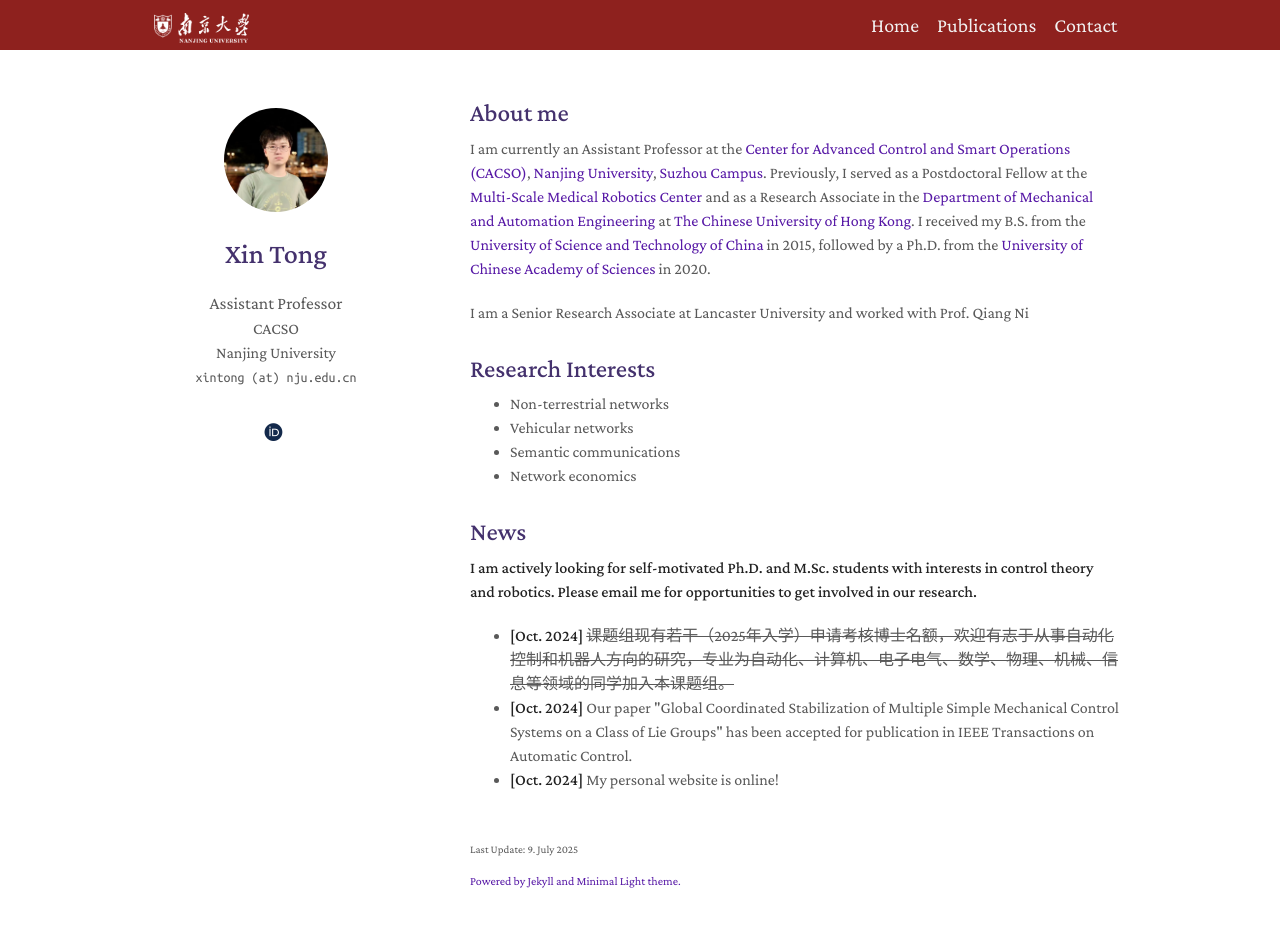
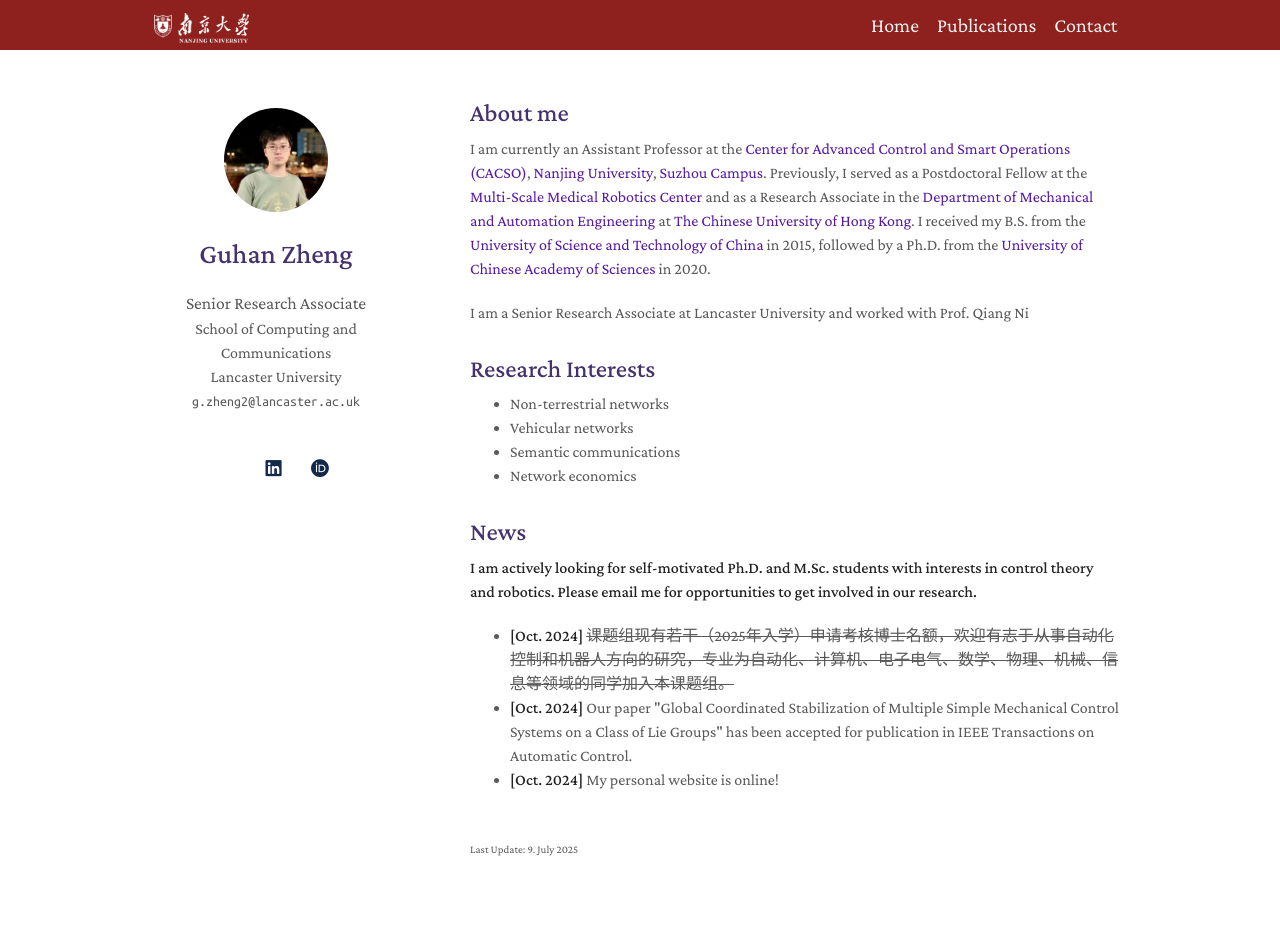
Before and after one commit to Guhan328/Guhan328.github.io, a Jekyll site: the page built from index.md, in a window 1280 px wide and 963 px high. Shown: the top 927 px of the window. Built offline with Jekyll 4.4.1, drawn with Linux system fonts in a browser that asks for light colours; a style sheet for code colours, icons or effects is not loaded.

Commit message:
Update _config.yml

```diff
--- a/_config.yml
+++ b/_config.yml
@@ -1,17 +1,17 @@
 # Basic Information
-title: Xin Tong
-position: Assistant Professor
-department: CACSO
-department_link: https://cacso.nju.edu.cn/main.psp
-affiliation: Nanjing University
-affiliation_link: https://www.nju.edu.cn
+title:  Guhan Zheng
+position: Senior Research Associate
+department: School of Computing and Communications
+department_link: https://www.lancaster.ac.uk/scc/
+affiliation: Lancaster University
+affiliation_link: https://www.lancaster.ac.uk/
 affiliation_logo: ./assets/img/nju_logo.png
-email: xintong (at) nju.edu.cn
+email: g.zheng2@lancaster.ac.uk
 
 # Search Engine Optimization (SEO)
-keywords: xin tong, tong xin, xintong, tongxin
-canonical: https://cacso.nju.edu.cn/main.psp
-description: Xin Tong is an assistant professor at Nanjing University.
+#keywords: xin tong, tong xin, xintong, tongxin
+#canonical: https://cacso.nju.edu.cn/main.psp
+#description: Xin Tong is an assistant professor at Nanjing University.
 
 # The option is used to enable the Johns Hopkins template.
 enable_hopkins_logo: false
@@ -21,25 +21,15 @@
 
 # Links
 link_type: icon #text/icon
-# google_scholar: https://scholar.google.com/citations?user=Qi2PSmEAAAAJ
-# github_link: https://github.com/yaoyao-liu/
-# linkedin: https://www.linkedin.com/in/liuyaoyao/
-# twitter: https://twitter.com/YaoyaoLiu1/
-orcid: https://orcid.org/0000-0002-6646-0638
+google_scholar: https://scholar.google.com/citations?user=377WJ7IAAAAJ&hl=EN
+linkedin: https://www.linkedin.com/in/guhan-zheng-69139a184/
+orcid: https://orcid.org/0000-0001-5602-1108
 
 # Images
 avatar: ./assets/img/TongXin_Photo_202208.jpg  # base: https://img.yliu.me/avatar.jpg
 favicon: ./assets/img/nju_favicon.ico
 favicon_dark: ./assets/img/nju_favicon.ico
 
-# Footnotes
-footnote: Powered by Jekyll and Minimal Light theme.
-footnote_link: https://github.com/yaoyao-liu/yaoyao-liu.github.io
-
-# Analytics
-# Please remove the following lines about analytics services if you fork my project.
-# Otherwise, the analytics information of your website will be recorded to my ClustrMaps accounts.
-# clustrmaps_id: CJD8XwsJhSyQ6sbsU-Gw0cNcUlbah7KW3xvHN2QlwW0
 
 # The following files will be removed from the generated website.
 exclude:
```
